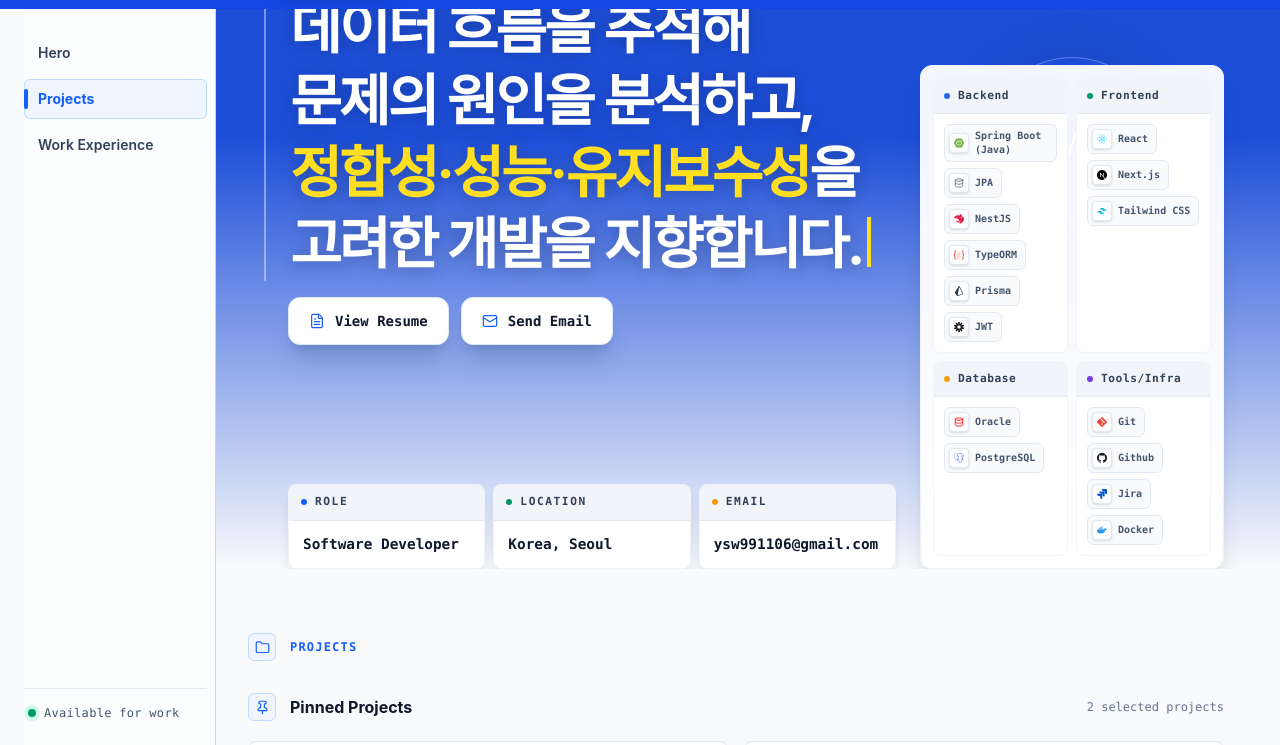
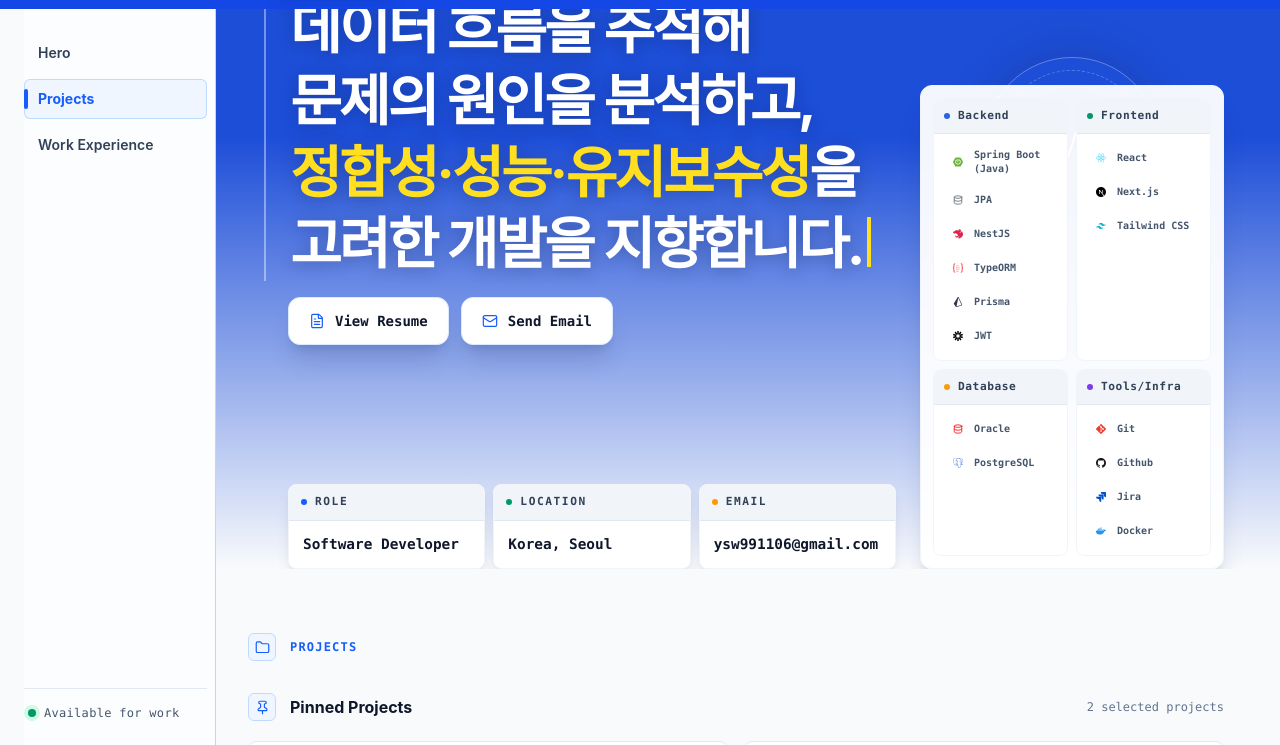
Before and after one commit to hellojeff99/portfolio, an Astro site: page / in a window 1280 px wide. Shown: the part 55-800 px from the top of the page. Built offline with nearby package versions, Linux system fonts and the light colour scheme; Astro itself is replaced by a stand-in of ours.

Commit message:
style: skillitem 아이콘 디자인 개선

```diff
--- a/src/components/SkillItem.astro
+++ b/src/components/SkillItem.astro
@@ -78,10 +78,10 @@ const FallbackIcon = name === "JPA" || name === "Oracle" ? Database : Code2;
 ---
 
 <li
-  class="font-mono flex min-h-7 w-fit flex-none items-center gap-1.5 rounded-md border border-slate-200 bg-slate-50 p-1 pr-2 text-[10px] font-bold leading-snug text-slate-600"
+  class="font-mono flex min-h-7 w-fit flex-none items-center gap-1.5 rounded-md p-1 pr-2 text-[10px] font-bold leading-snug text-slate-600"
 >
   <span
-    class="inline-grid size-5 shrink-0 place-items-center rounded-sm border border-slate-200 bg-white shadow-sm"
+    class="inline-grid size-5 shrink-0 place-items-center"
     style={`color: ${color}`}
     aria-hidden="true"
   >
```
Lines whose indentation alone changed are shown as unchanged.
